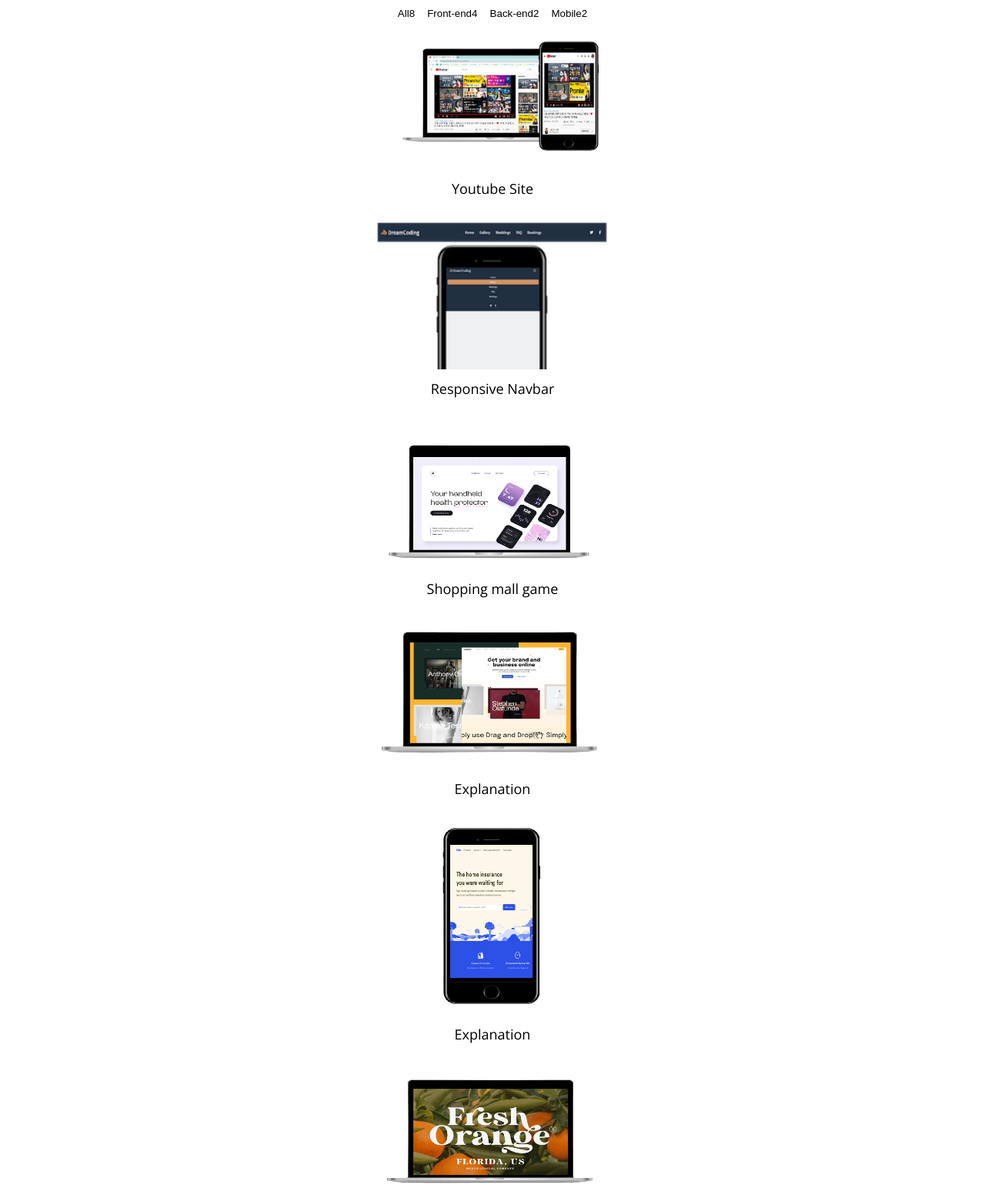
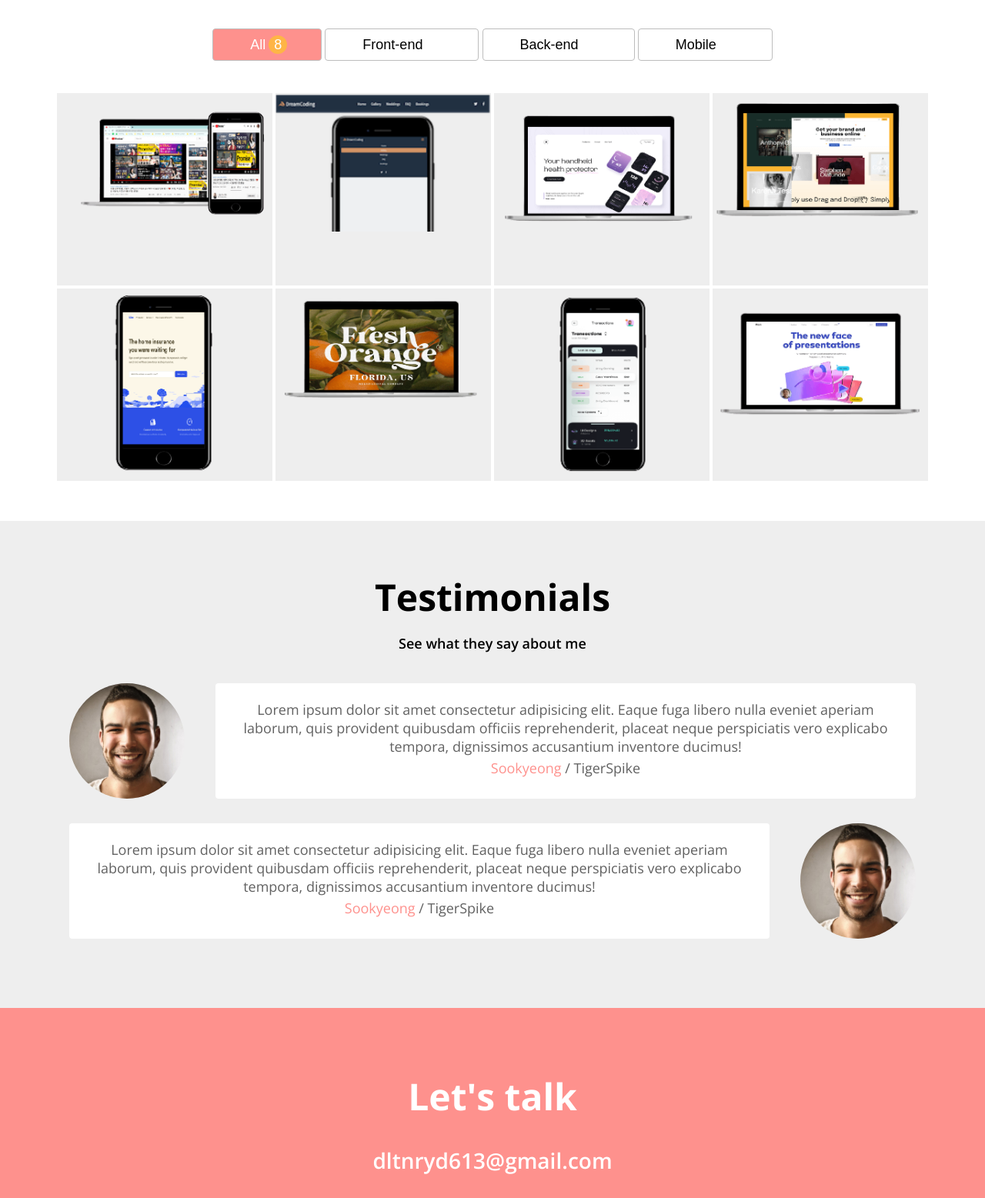
Before and after one commit to SookyeongLee/portfolio, a plain HTML site: page index.html in a window 1280 px wide. Shown: the part 2450-4007 px from the top of the page at 77% size. Drawn offline with nearby package versions, Linux system fonts and the light colour scheme.

Commit message:
CSS: Work+ Testimonials + Contact

```diff
--- a/index.html
+++ b/index.html
@@ -173,7 +173,7 @@
         <h1>My work</h1>
         <h3>Projects</h3>
         <div class="work__categories">
-            <button class="category__btn">All<span class="category__count">8</span></button>
+            <button class="category__btn active">All<span class="category__count">8</span></button>
             <button class="category__btn">Front-end<span class="category__count">4</span></button>
             <button class="category__btn">Back-end<span class="category__count">2</span></button>
             <button class="category__btn">Mobile<span class="category__count">2</span></button>
@@ -252,13 +252,14 @@
                 </div>
             </div>
             <div class="testimonial">
-                <img src="imgs/testimonial/people1.jpg" alt="People" class="testimonial__avatar">
+
                 <div class="testimonial__speech-bubble">
                     <p>
                         Lorem ipsum dolor sit amet consectetur adipisicing elit. Eaque fuga libero nulla eveniet aperiam laborum, quis provident quibusdam officiis reprehenderit, placeat neque perspiciatis vero explicabo tempora, dignissimos accusantium inventore ducimus!
                     </p>
                     <p class="testimonial__speech-bubble__name"><a href="https://github.com/">Sookyeong</a> / TigerSpike</p>
                 </div>
+                <img src="imgs/testimonial/people1.jpg" alt="People" class="testimonial__avatar">
             </div>
         </div>
     </section>
--- a/style.css
+++ b/style.css
@@ -81,7 +81,7 @@ h2 {
 
 h3 {
   font-size: var(--font-regular);
-  font-weight: var(--weight-regular);
+  font-weight: var(--weight-semi-bold);
   color: var(--color-black);
   margin: 8px 0;
 }
@@ -260,3 +260,143 @@ p {
 .tools {
   background-color: var(--color-grey);
 }
+
+/* Work */
+.work__categories {
+  margin: 40px;
+}
+.category__btn {
+  border: 1px solid var(--color-dark-white);
+  padding: 8px 48px;
+  border-radius: var(--size-border-radius);
+  font-size: var(--font-regular);
+}
+.category__count {
+  background-color: var(--color-orange);
+  color: var(--color-white);
+  width: 24px;
+  height: 24px;
+  line-height: 24px;
+  display: inline-block;
+  border-radius: 50%;
+  position: relative;
+  bottom: 20px;
+  left: 4px;
+  opacity: 0;
+  transition: all var(--annimation-duration) ease-in;
+}
+.category__btn.active,
+.category__btn:hover {
+  background-color: var(--color-pink);
+  color: var(--color-white);
+}
+.category__btn.active .category__count,
+.category__btn:hover .category__count {
+  bottom: 0;
+  opacity: 1;
+}
+.work__projects {
+  display: flex;
+  flex-wrap: wrap;
+  justify-content: center;
+}
+.project {
+  background-color: var(--color-light-white);
+  width: 280px;
+  height: 250px;
+  margin: 2px;
+  position: relative;
+}
+.project__img {
+  max-width: 100%;
+  max-height: 100%;
+}
+.project__description {
+  background-color: var(--color-black);
+  position: absolute;
+  top: 0;
+  left: 0;
+  width: 100%;
+  height: 100%;
+  display: flex;
+  flex-direction: column;
+  justify-content: center;
+  opacity: 0;
+  transform: translateY(10px);
+  transition: all var(--annimation-duration) ease-in;
+}
+.project__description h3 {
+  color: var(--color-white);
+}
+.project__description h3:after {
+  content: "";
+  display: block;
+  background-color: var(--color-dark-white);
+  width: 25px;
+  height: 2px;
+  position: relative;
+  left: 50%;
+  margin-left: -12px;
+  margin-top: 8px;
+}
+.project:hover .project__description {
+  opacity: 0.8;
+  transform: translateZ(0);
+}
+/* Testimonials */
+#testimonials {
+  background-color: var(--color-light-white);
+}
+.testimonials {
+  margin: 40px;
+}
+.testimonial {
+  display: flex;
+  margin: 32px 0;
+}
+.testimonial__avatar {
+  width: 150px;
+  height: 150px;
+  border-radius: 50%;
+}
+.testimonial__avatar:nth-child(odd) {
+  margin-right: 40px;
+}
+.testimonial__avatar:nth-child(even) {
+  margin-left: 40px;
+}
+.testimonial__speech-bubble {
+  background-color: var(--color-white);
+  border-radius: var(--size-border-radius);
+  padding: 18px;
+}
+.testimonial__speech-bubble p {
+  color: var(--color-grey);
+}
+.testimonial__speech-bubble a {
+  color: var(--color-pink);
+}
+
+/* Contact */
+#contact {
+  background-color: var(--color-pink);
+}
+.contact__title,
+.contact__email,
+.contact__rights {
+  color: var(--color-white);
+}
+.contact__title {
+  margin: 32px 0;
+}
+.contact__links {
+  margin: 24px 0;
+  font-size: var(--font-large);
+}
+.contact__links i {
+  transition: all var(--annimation-duration) ease-in;
+}
+.contact__links i:hover {
+  transform: scale(1.1);
+  color: var(--color-yellow);
+}
```
